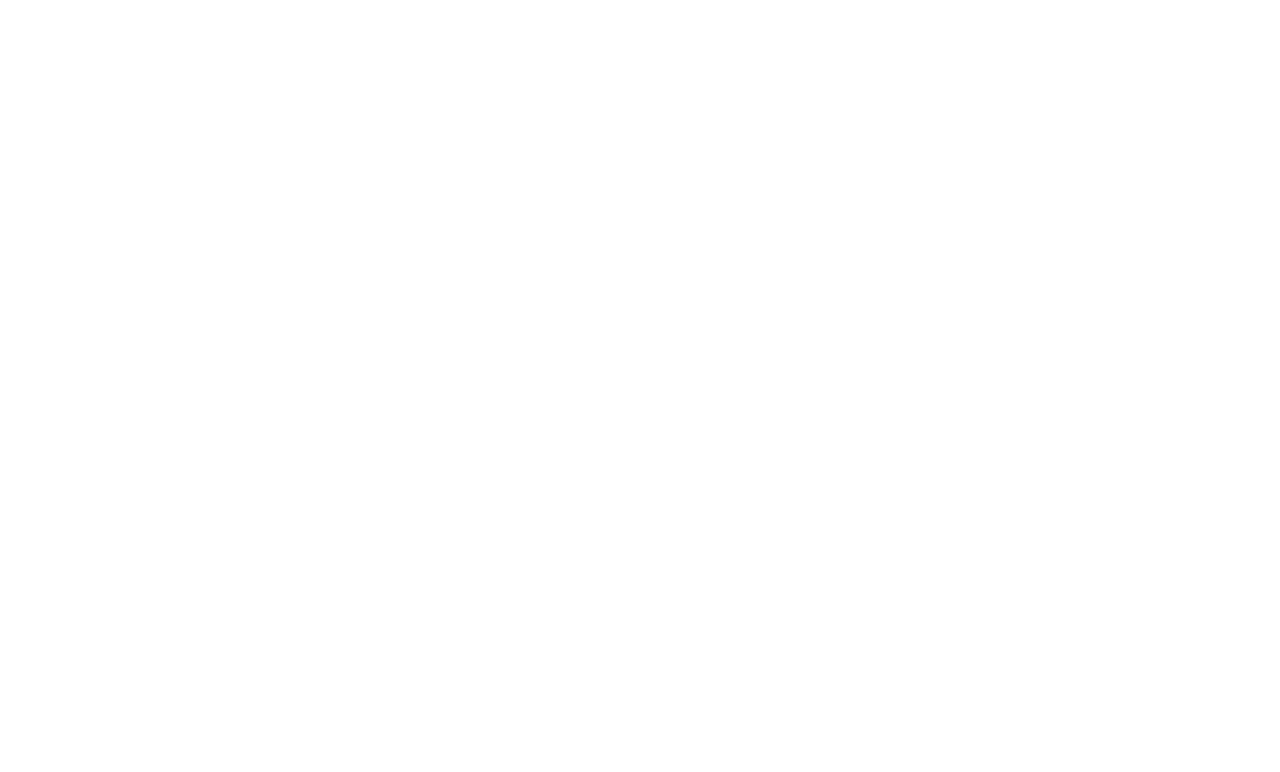
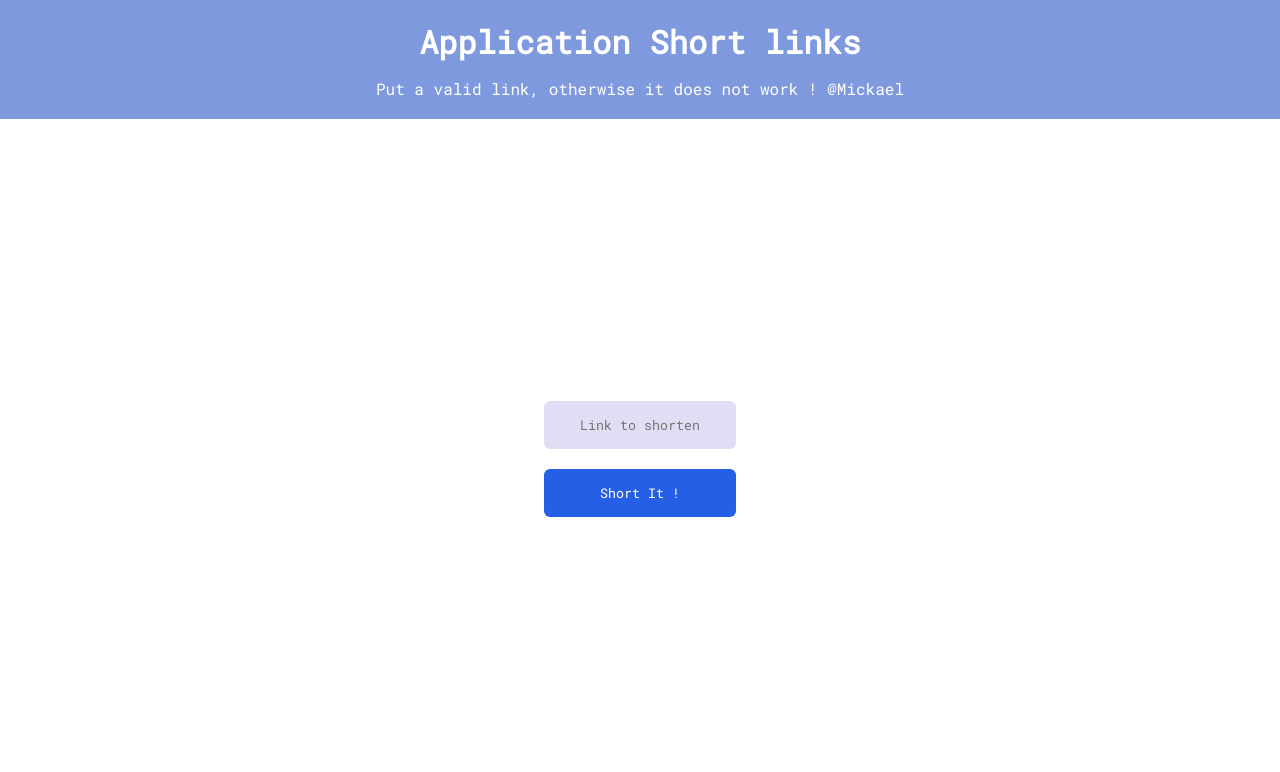
Before and after one commit to Rogue06/short_link, a plain HTML site: page index.html in a window 1280 px wide. Drawn offline with Linux system fonts and the light colour scheme.

Commit message:
index.html and style.css done script.js nearly, just need to take API

```diff
--- a/index.html
+++ b/index.html
@@ -5,10 +5,24 @@
     <meta charset="UTF-8">
     <meta name="viewport" content="width=device-width, initial-scale=1.0">
     <title>Short yours links</title>
+    <link rel="stylesheet" href="style.css">
 </head>
 
 <body>
+    <header>
+        <h1>Application Short links </h1>
+        <p>Put a valid link, otherwise it does not work ! @Mickael</p>
+    </header>
+    <section>
+        <main>
+            <p class="error_message"></p>
+            <input type="text" placeholder="Link to shorten" class="long_link">
+            <button onclick="shortLinkFunct()">Short it !</button>
+            <div class="result">exemple.com</div>
+        </main>
+    </section>
 
+    <script src="script.js"></script>
 </body>
 
 </html>
--- a/script.js
+++ b/script.js
@@ -0,0 +1,21 @@
+let error = document.querySelector('.error_message');
+let longLink = document.querySelector('.long_link');
+let short = document.querySelector('.result');
+
+//
+function shortLinkFunct(){
+    // Check input
+    if(!longLink.value == ""){
+        //vider l'error
+        error.innerHTML = "";
+
+        //connection API
+        let url = `https://api-ssl.bitly.com/v4/shorten?url=$(longLink.value)`;
+        fetch(url)
+        .then(response => response.json())
+        .then(data => console.log(data));
+    } else {
+        // Error
+        error.innerHTML = "Please fill out the field!"
+    }
+}
--- a/style.css
+++ b/style.css
@@ -0,0 +1,73 @@
+@import url('https://fonts.googleapis.com/css2?family=Roboto+Mono:wght@300;400&display=swap');
+
+* {
+    margin: 0;
+    padding: 0;
+    box-sizing: border-box;
+    font-family: 'Roboto Mono', monospace;
+}
+
+header {
+    display: flex;
+    flex-direction: column;
+    text-align: center;
+    padding: 20px 0;
+    background-color: #7f99df;
+    color: #fff
+}
+
+h1 {
+    margin-bottom: 15px;
+}
+
+section {
+    height: calc(100vh - 150px);
+    display: flex;
+    justify-content: center;
+    align-items: center;
+    flex-direction: column;
+}
+
+main {
+    display: flex;
+    flex-direction: column;
+    width: 15%;
+    text-align: center;
+}
+
+.error_message {
+    color: rgb(226, 30, 30);
+    padding: 15px;
+}
+
+input,
+button {
+    margin: 10px 0;
+    padding: 15px;
+    text-align: center;
+    border-radius: 6px;
+    border: 0;
+    outline: 0;
+    width: 100%;
+}
+
+input {
+    background-color: #dfdef4;
+}
+
+button {
+    background-color: #255fe5;
+    color: #fff;
+    text-transform: capitalize;
+    cursor: pointer;
+}
+
+.result {
+    margin-top: 10px;
+    color: #255fe5;
+    padding: 15px;
+    border-radius: 6px;
+    font-size: 13px;
+    border: 1px solid #255fe5;
+    display: none;
+}
```
